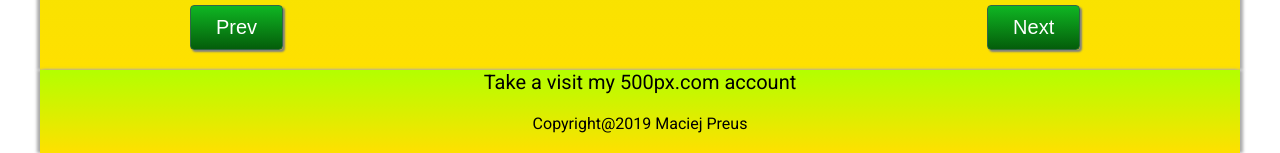
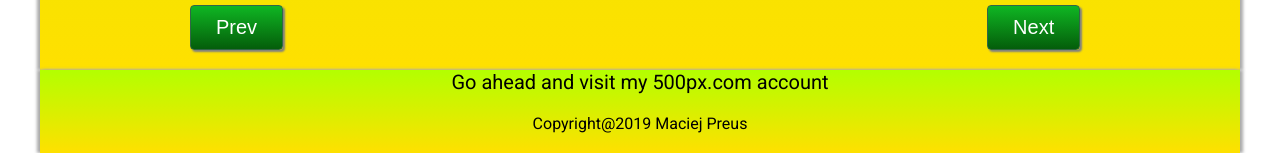
Before and after one commit to mpreus/workshop_slider, a plain HTML site: page index.html in a window 1280 px wide. Shown: the part 841-994 px from the top of the page. Drawn offline with Linux system fonts and the light colour scheme.

Commit message:
Update index.html

```diff
--- a/index.html
+++ b/index.html
@@ -36,7 +36,7 @@
     </div>
     <footer>
         <div class="wrapper footer">
-            <span><a href="https://500px.com/mpreus" target="_blank">Take a visit my 500px.com account</a></span>
+            <span><a href="https://500px.com/mpreus" target="_blank">Go ahead and visit my 500px.com account</a></span>
             <span>Copyright@2019 Maciej Preus</span>
 
         </div>
```
